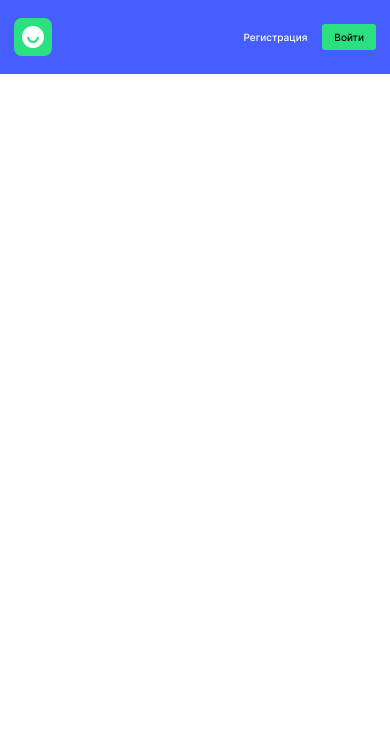
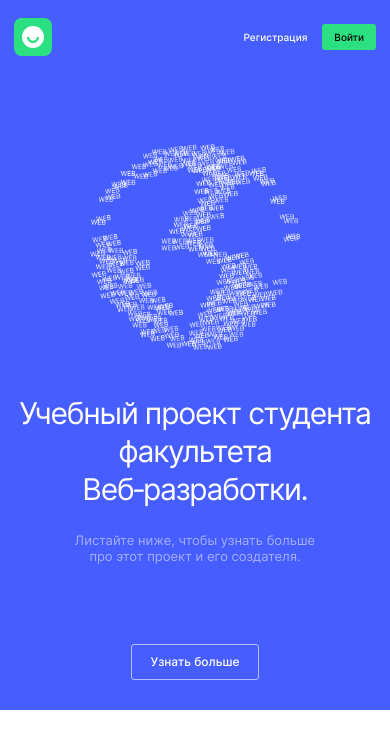
Before and after one commit to JekaEvgeniy/movies-explorer-frontend, a React (Create React App) app: page / in a window 390 px wide. Shown: the top 748 px of the page. Built offline with nearby package versions, Linux system fonts and the light colour scheme.

Commit message:
import promo

```diff
--- a/src/components/Common/Common.css
+++ b/src/components/Common/Common.css
@@ -15,3 +15,59 @@
   width     : 100%;
   height    : 100%;
 }
+
+.button-stroke {
+  box-sizing      : border-box;
+  display         : inline-flex;
+  padding         : 9px 19px 10px 19px;
+  height          : 36px;
+  background-color: transparent;
+  border          : 1px solid rgba(255, 255, 255, 0.6);
+  cursor          : pointer;
+  user-select     : none;
+  border-radius   : 3px;
+  transition      : background-color 0.3s ease-in-out, border-color 0.3s ease-in-out, color 0.3s ease-in-out;
+  font-family     : "Inter", Arial, sans-serif;
+  font-size       : 12px;
+  font-weight     : 500;
+  line-height     : normal;
+  text-indent     : 0;
+  white-space     : nowrap;
+  text-align      : center;
+  color           : #fff;
+  text-decoration : none;
+}
+
+.button-stroke:hover {
+  background-color: #fff;
+  border-color    : #fff;
+  color           : #000;
+}
+
+.button-silver {
+  box-sizing      : border-box;
+  display         : block;
+  padding         : 11px 19px 10px 19px;
+  width           : 100%;
+  height          : 36px;
+  background-color: #F9F9F9;
+  border-radius   : 6px;
+  border          : none;
+  cursor          : pointer;
+  user-select     : none;
+  transition      : opacity 0.3s ease-in-out, color 0.3s ease-in-out;
+  font-family     : "Inter", Arial, sans-serif;
+  font-size       : 12px;
+  font-weight     : 500;
+  line-height     : normal;
+  text-indent     : 0;
+  white-space     : nowrap;
+  text-align      : center;
+  color           : #000;
+  text-decoration : none;
+}
+
+.button-silver:hover {
+  color  : #000;
+  opacity: 0.7;
+}
--- a/src/components/Main/Main.js
+++ b/src/components/Main/Main.js
@@ -1,10 +1,16 @@
 import React from "react";
 
 import Header from "../Header/Header";
+import Promo from "../Promo/Promo";
 
 function Main() {
   return (
+    <>
     <Header />
+      <main className="content">
+        <Promo />
+      </main>
+    </>
   );
 }
 
--- /dev/null
+++ b/src/components/Promo/Promo.css
@@ -0,0 +1,145 @@
+.promo {
+  box-sizing           : border-box;
+  padding-left         : 70px;
+  padding-right        : 70px;
+  display              : grid;
+  grid-template-columns: auto 310px;
+  grid-template-rows   : 1fr 1fr auto;
+  gap                  : 0 64px;
+  grid-template-areas  : 'header pic'
+    'desc pic'
+    'footer .';
+  background-color: #465DFF;
+  padding-top     : 75px;
+  padding-bottom  : 75px;
+  min-height      : 574px;
+  color           : #fff;
+}
+
+@media all and (min-width: 768px) and (max-width: 1024px) {
+  .promo {
+    padding-left : 50px;
+    padding-right: 50px;
+  }
+}
+
+@media all and (max-width: 767px) {
+  .promo {
+    padding-left : 18px;
+    padding-right: 18px;
+  }
+}
+
+@media all and (max-width: 1024px) {
+  .promo {
+    grid-template-columns: 1fr;
+    grid-template-areas  : 'pic'
+      'header'
+      'desc'
+      'footer';
+    justify-items     : center;
+    grid-template-rows: auto;
+  }
+}
+
+@media all and (min-width: 768px) and (max-width: 1024px) {
+  .promo {
+    padding-top   : 140px;
+    padding-bottom: 76px;
+  }
+}
+
+@media all and (max-width: 767px) {
+  .promo {
+    padding-top   : 70px;
+    padding-bottom: 30px;
+  }
+}
+
+.promo__header {
+  grid-area  : header;
+  margin     : 0;
+  max-width  : 640px;
+  font-size  : 50px;
+  font-weight: 400;
+  line-height: 58px;
+}
+
+@media all and (min-width: 768px) and (max-width: 1024px) {
+  .promo__header {
+    max-width  : 680px;
+    margin-top : 49px;
+    text-align : center;
+    font-size  : 40px;
+    line-height: 50px;
+  }
+}
+
+@media all and (max-width: 767px) {
+  .promo__header {
+    margin-top    : 44px;
+    font-size     : 30px;
+    line-height   : 38px;
+    letter-spacing: -1.2px;
+    text-align    : center;
+  }
+}
+
+.promo__desc {
+  grid-area  : desc;
+  margin     : 15px 0 0 0;
+  max-width  : 310px;
+  font-size  : 13px;
+  font-style : normal;
+  font-weight: 400;
+  line-height: normal;
+  opacity    : 0.5;
+}
+
+@media all and (max-width: 1024px) {
+  .promo__desc {
+    max-width : 260px;
+    text-align: center;
+  }
+}
+
+@media all and (min-width: 768px) and (max-width: 1024px) {
+  .promo__desc {
+    margin-top: 21px;
+  }
+}
+
+@media all and (max-width: 767px) {
+  .promo__desc {
+    margin-top: 24px;
+  }
+}
+
+.promo__pic {
+  grid-area: pic;
+  width    : 310px;
+  height   : 304px;
+}
+
+@media all and (max-width: 767px) {
+  .promo__pic {
+    width : 210px;
+    height: 206px;
+  }
+}
+
+.promo__actions {
+  margin-top: auto;
+}
+
+@media all and (min-width: 768px) and (max-width: 1024px) {
+  .promo__actions {
+    padding-top: 92px;
+  }
+}
+
+@media all and (max-width: 767px) {
+  .promo__actions {
+    padding-top: 80px;
+  }
+}
--- /dev/null
+++ b/src/components/Promo/Promo.js
@@ -0,0 +1,18 @@
+import React from "react";
+import promoLogo from '../../images/promo/logo.webp';
+
+function Promo(){
+  return (
+    <section className="promo">
+      <img src={promoLogo} alt="Логотип" className="promo__pic" />
+        <h1 className="promo__header">Учебный проект студента факультета Веб&#8209;разработки.</h1>
+        <p className="promo__desc">Листайте ниже, чтобы узнать больше про этот проект и его создателя.</p>
+
+        <div className="promo__actions">
+          <a href="#about-project" className="button-stroke">Узнать больше</a>
+        </div>
+    </section>
+  )
+}
+
+export default Promo;
--- a/src/index.css
+++ b/src/index.css
@@ -10,4 +10,7 @@
 
 @import url(./components/SectionHeader/SectionHeader.css);
 
-@import url(./components/Login/Login.css);
+@import url(./components/Login/Login.css); /* Register + Login */
+
+/* Главгая страница */
+@import url(./components/Promo/Promo.css);
```
